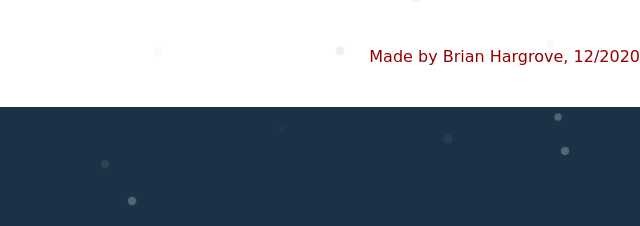
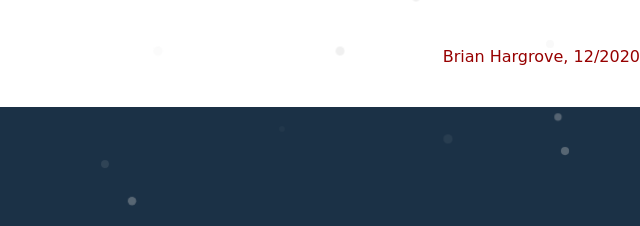
Before and after one commit to indyarrows/snowman, a plain HTML site: page index.html in a window 1280 px wide. Shown: the part 571-797 px from the top of the page, 640-1280 px from the left. Drawn offline with Linux system fonts and the light colour scheme; a web font is replaced by a local one.

Commit message:
1224 1219

```diff
--- a/index.html
+++ b/index.html
@@ -64,7 +64,7 @@
 
 </div>
 
-<footer>Made by Brian Hargrove, 12/2020</footer>
+<footer>Brian Hargrove, 12/2020</footer>
 <script src="./script.js">
 
 </script>
```
